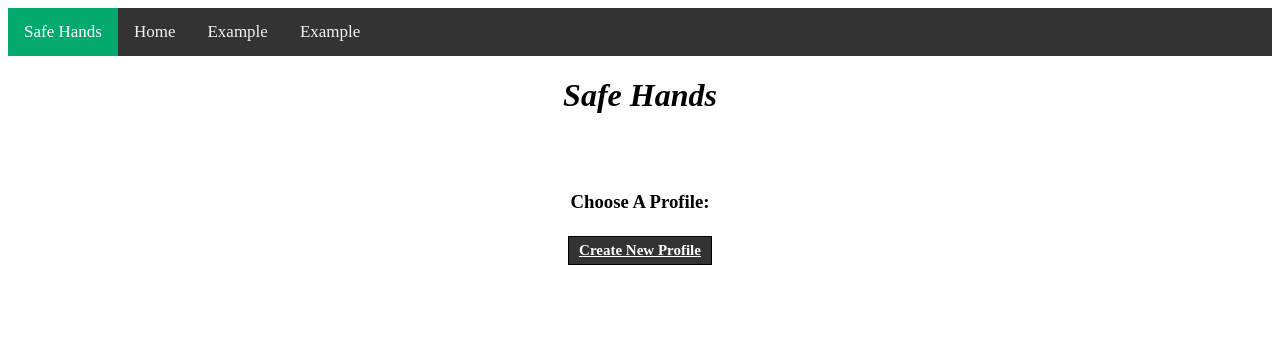
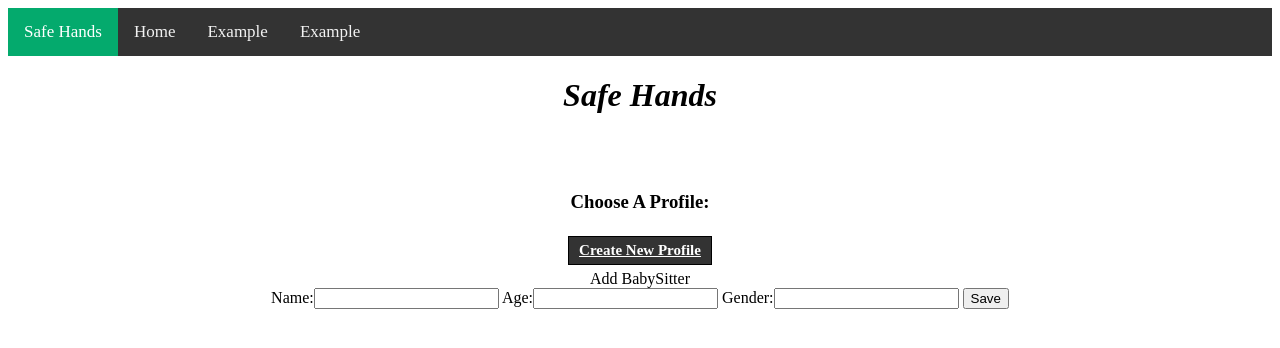
Before and after one commit to Tylerlangsam/SH_Project, a Django app: page /profiles/ in a window 1280 px wide. Shown: the top 348 px of the page. Run offline with Django 3.2, Linux system fonts and the light colour scheme; data that the repository does not hold is empty.

Commit message:
BabysitterForm

```diff
--- a/Safehands_Project/SafehandsApp/forms.py
+++ b/Safehands_Project/SafehandsApp/forms.py
@@ -18,3 +18,8 @@ class ReportForm(forms.Form):
     for child in Child.objects.all():
         choices.append((child.child_id, child.name))
     child = forms.ChoiceField(widget=forms.Select, choices=choices, required=True)
+
+class BabysitterForm(forms.Form):
+    name = forms.CharField(max_length=25, required=True)
+    age = forms.CharField(max_length=25, required=True)
+    gender = forms.CharField(max_length=25, required=True)
--- a/Safehands_Project/SafehandsApp/templates/profiles.html
+++ b/Safehands_Project/SafehandsApp/templates/profiles.html
@@ -75,7 +75,14 @@ color: white;
     </ul>
     <a link href="http://127.0.0.1:8000/profiles/createprofile/" class="ccp">
         Create New Profile
-    </a>
+    </a><br>
+    Add BabySitter
+    <form style="align-content: center;" action= "{% url 'profiles' %}" method="Post">
+    {% csrf_token %}
+    {{ form }}
+    <input class="button" type="submit" name="save" value="Save" />
+    </form>
+    <br>
       </div>
 </body>
 </html>
--- a/Safehands_Project/SafehandsApp/views.py
+++ b/Safehands_Project/SafehandsApp/views.py
@@ -1,21 +1,35 @@
 from django.shortcuts import render
 from django.http import HttpResponseRedirect
 from django.urls import reverse
-from .models import Child, Report
-from .forms import ChildForm, ReportForm
+from .models import Child, Report, Babysitter
+from .forms import ChildForm, ReportForm, BabysitterForm
 
 #Create your views here.
 
 def profiles(request):
+    if request.method == 'GET':
+        children = Child.objects.all()
+        babysitters = Babysitter.objects.all()
+        form = BabysitterForm()
+        return render(request, 'profiles.html', context={'children':children, 'babysitters':babysitters, 'form':form})
+
     #children is our queryset of Child objects
-    children = Child.objects.all()
-    return render (request, 'profiles.html', context={'children':children})
+    if request.method == 'POST':
+        form = BabysitterForm(request.POST)
+        if form.is_valid():
+             if 'save' in request.POST:
+                name = form.cleaned_data['name']
+                age = form.cleaned_data['age']
+                gender = form.cleaned_data['gender']
+                Babysitter.objects.create(name=name, age= age, gender=gender)
+        return HttpResponseRedirect(reverse('profiles'))
 
 def createprofile(request):
     if request.method == 'GET':
         children = Child.objects.all()
+        babysitters = Babysitter.objects.all()
         form = ChildForm()
-        return render(request, 'createprofile.html', context={ 'children': children, 'form': form})
+        return render(request, 'createprofile.html', context={ 'children': children, 'form': form, 'babysitters':babysitters})
 
     if request.method == 'POST':
         form = ChildForm(request.POST)
@@ -32,10 +46,10 @@ def createprofile(request):
 
 def report(request):
     if request.method == 'GET':
- # child = Child.objects.get(pk=child_id)
         reports = Report.objects.all()
+        children = Child.objects.all()
         form = ReportForm()
-        return render(request, 'reports.html', context={'reports':reports, 'form':form})
+        return render(request, 'reports.html', context={'reports':reports, 'form':form, 'children':children})
 
     if request.method == "POST":
         form = ReportForm(request.POST)
```
